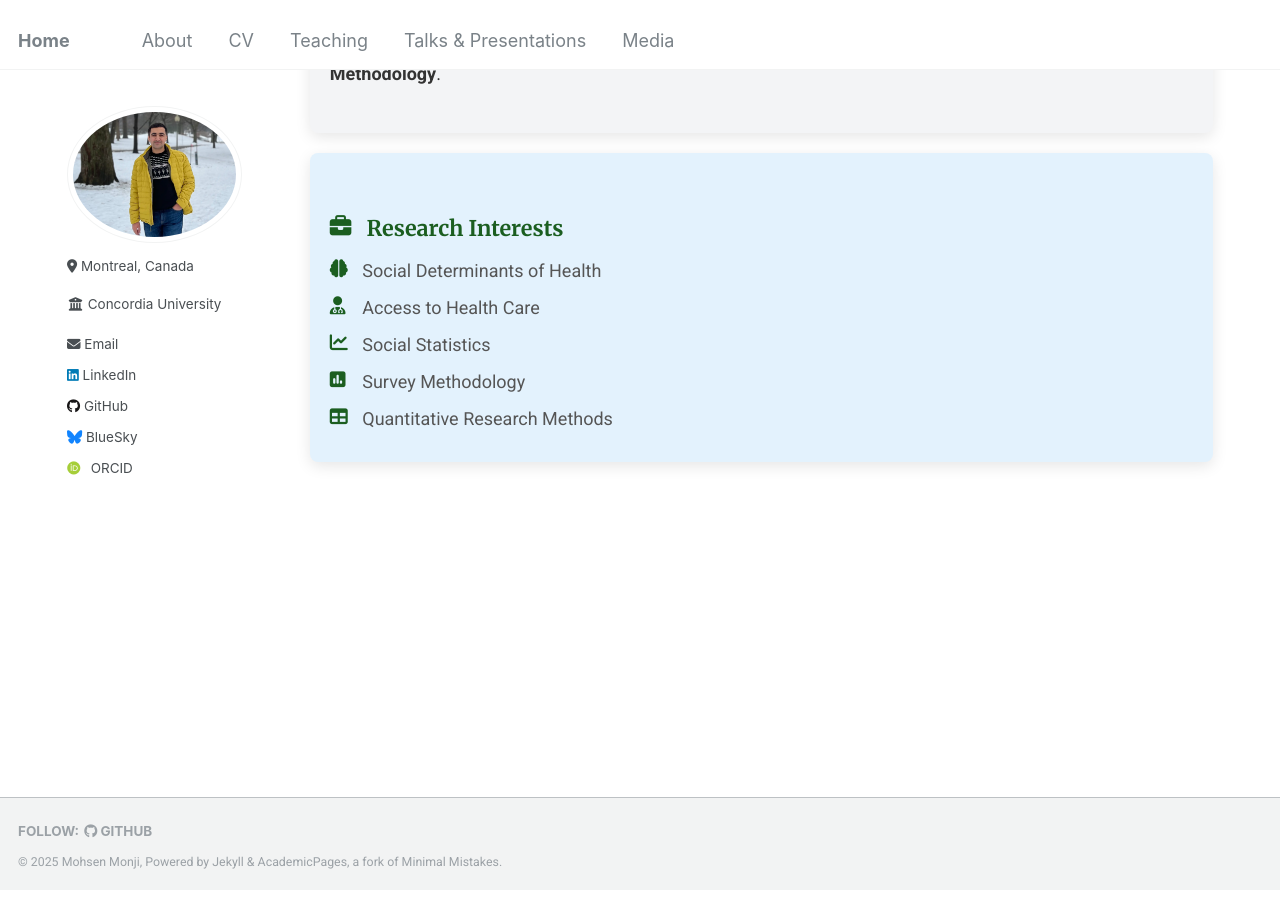
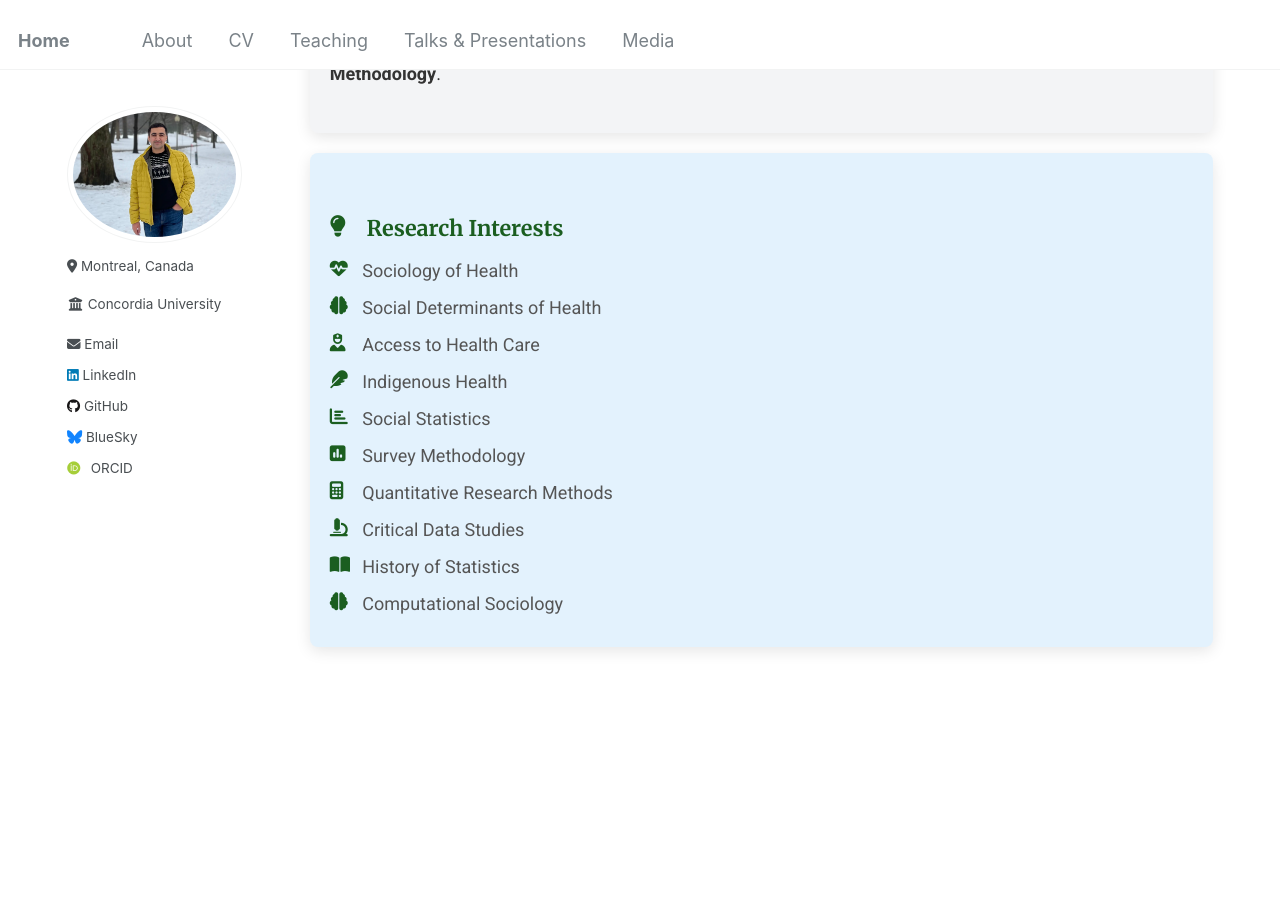
Before and after one commit to Mohsnmonji/mohsnmonji.github.io, a Jekyll site: the page built from about-me.md, in a window 1280 px wide and 900 px high, scrolled down 511 px. Built offline with Jekyll 4.4.1, drawn with Linux system fonts in a browser that asks for light colours; some web fonts are replaced.

Commit message:
Update about-me.md

```diff
--- a/about-me.md
+++ b/about-me.md
@@ -111,12 +111,17 @@ author_profile: true
 </div>
 
 <div class="card">
-  <h3><i class="fas fa-briefcase icon"></i> Research Interests</h3>
+  <h3><i class="fas fa-lightbulb icon"></i> Research Interests</h3>
   <ul>
+    <li><i class="fas fa-heartbeat icon"></i> Sociology of Health</li>
     <li><i class="fas fa-brain icon"></i> Social Determinants of Health</li>
-    <li><i class="fas fa-user-md icon"></i> Access to Health Care</li>
-    <li><i class="fas fa-chart-line icon"></i> Social Statistics</li>
+    <li><i class="fas fa-user-nurse icon"></i> Access to Health Care</li>
+    <li><i class="fas fa-feather icon"></i> Indigenous Health</li>
+    <li><i class="fas fa-chart-bar icon"></i> Social Statistics</li>
     <li><i class="fas fa-poll icon"></i> Survey Methodology</li>
-    <li><i class="fas fa-table icon"></i> Quantitative Research Methods</li>
+    <li><i class="fas fa-calculator icon"></i> Quantitative Research Methods</li>
+    <li><i class="fas fa-microscope icon"></i> Critical Data Studies</li>
+    <li><i class="fas fa-book-open icon"></i> History of Statistics</li>
+    <li><i class="fas fa-brain icon"></i> Computational Sociology</li>
   </ul>
 </div>
```
